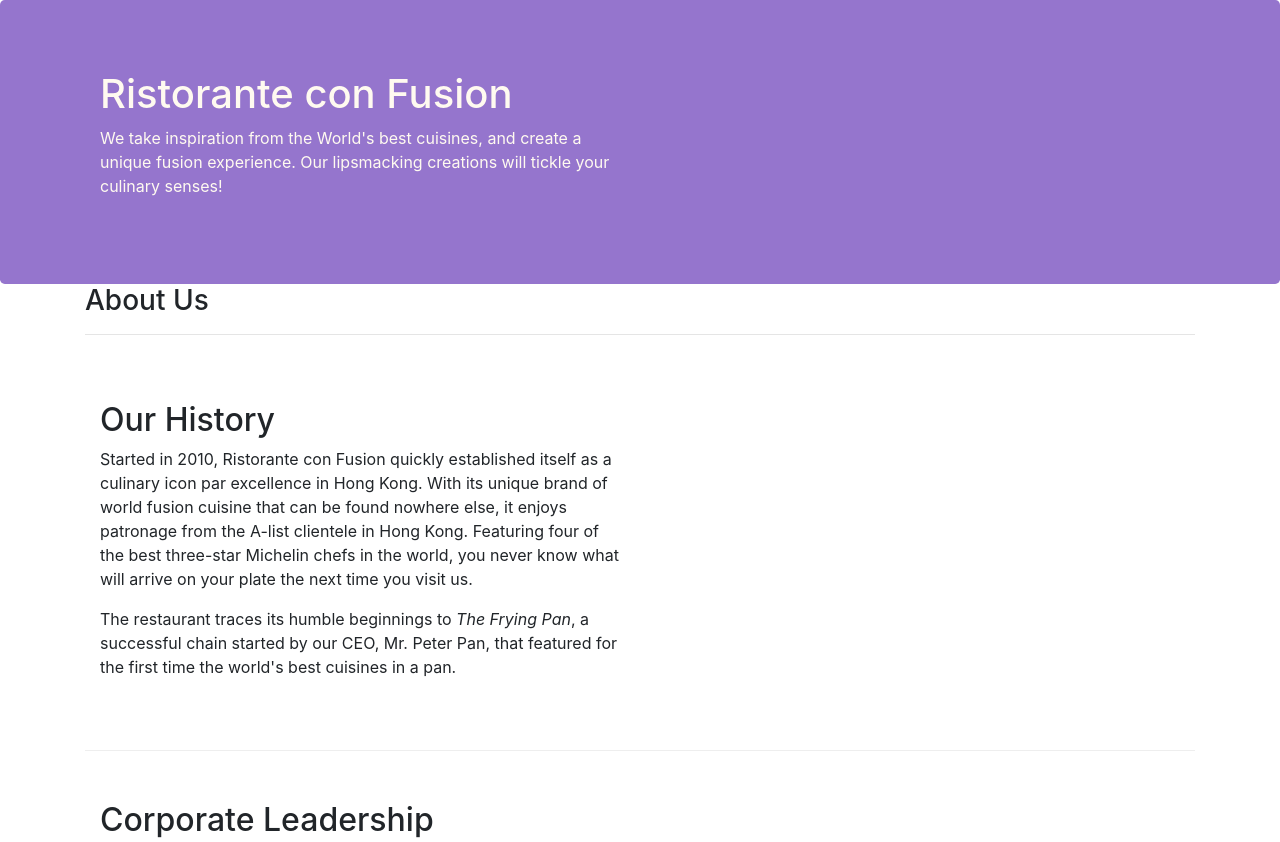
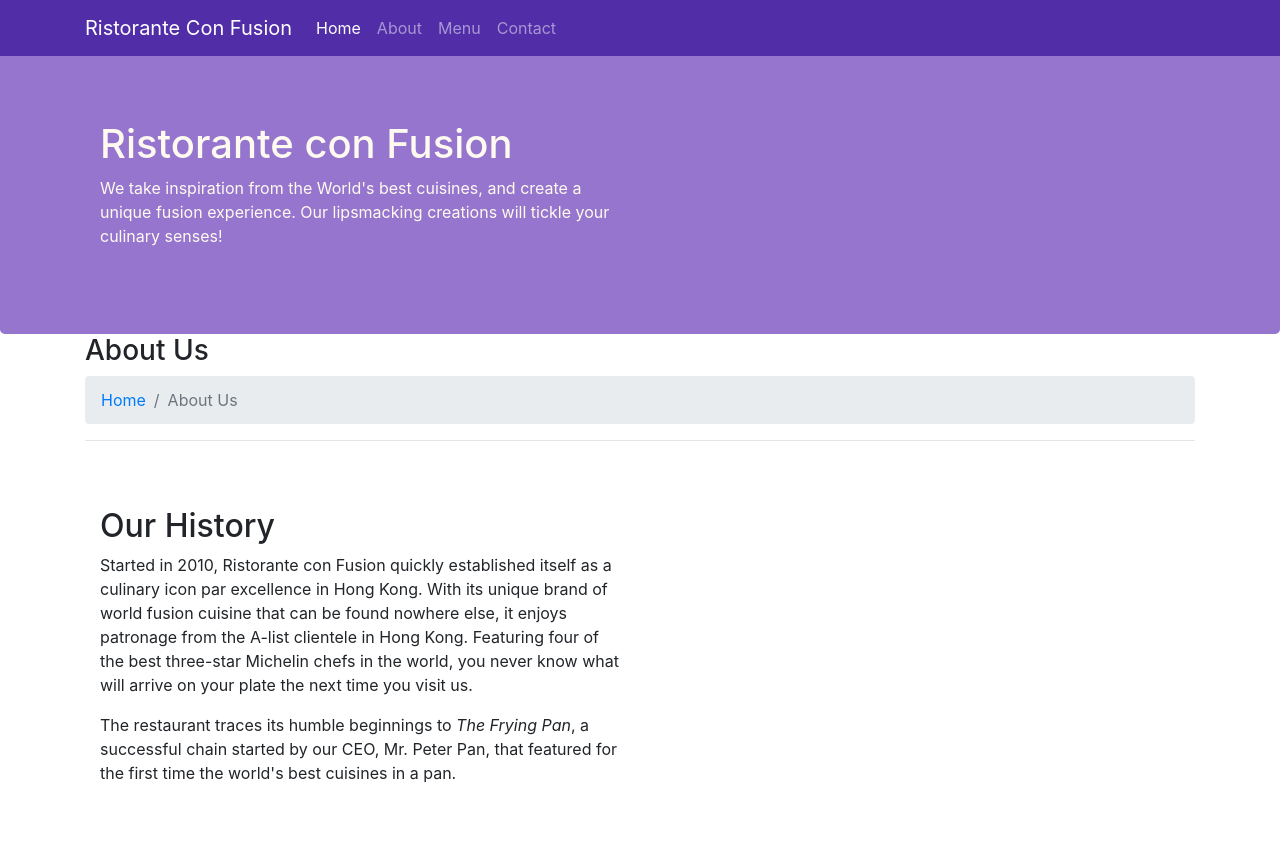
Before and after one commit to jfernandogg/fstackspecialization, a website: page aboutus.html in a window 1280 px wide. Shown: the top 842 px of the page. Drawn offline with nearby package versions, Linux system fonts and the light colour scheme.

Commit message:
Navbar and Breadcrumbs

```diff
--- a/aboutus.html
+++ b/aboutus.html
@@ -11,12 +11,27 @@
 <link rel="stylesheet" href="node_modules/bootstrap/dist/css/bootstrap.min.css">
 <link href="css/styles.css" rel="stylesheet">
     <title>Ristorante Con Fusion: About Us</title>
-
 </head>
 
 <body>
+    <nav class="navbar navbar-dark navbar-expand-sm fixed-top">
+        <div class="container">
+            <button class="navbar-toggler" type="button" data-toggle="collapse" data-target="#Navbar">
+                <span class="navbar-toggler-icon"></span>
+            </button>
+           <a class="navbar-brand" href="#">Ristorante Con Fusion</a>
+           <div class="collapse navbar-collapse" id="Navbar">
+                <ul class="navbar-nav mr-auto">
+                    <li class="nav-item active"><a class="nav-link" href="#">Home</a></li>
+                    <li class="nav-item"><a class="nav-link" href="./aboutus.html">About</a></li>
+                    <li class="nav-item"><a class="nav-link" href="#">Menu</a></li>
+                    <li class="nav-item"><a class="nav-link" href="#">Contact</a></li>
+                </ul>
+           </div>
 
-    <header class="jumbotron">
+        </div>
+    </nav>
+    <header class="jumbotron row-header">
         <div class="container">
             <div class="row row-header">
                 <div class="col-12 col-sm-6">
@@ -34,6 +49,10 @@
         <div class="row">
             <div class="col-12">
                 <h3>About Us</h3>
+                <ol class="col-12 breadcrumb">
+                    <li class="breadcrumb-item"><a href="./index.html">Home</a></li>
+                    <li class="breadcrumb-item active">About Us</li>
+                </ol>
                 <hr>
             </div>
         </div>
--- a/css/styles.css
+++ b/css/styles.css
@@ -28,3 +28,12 @@ address{
     margin:0px;
     color:#0f0f0f;
 }
+
+body{
+    padding:50px 0px 0px 0px;
+    z-index:0;
+}
+
+.navbar-dark {
+     background-color: #512DA8;
+}
```
Also changed, not shown: index.html (+16 -0 lines).
